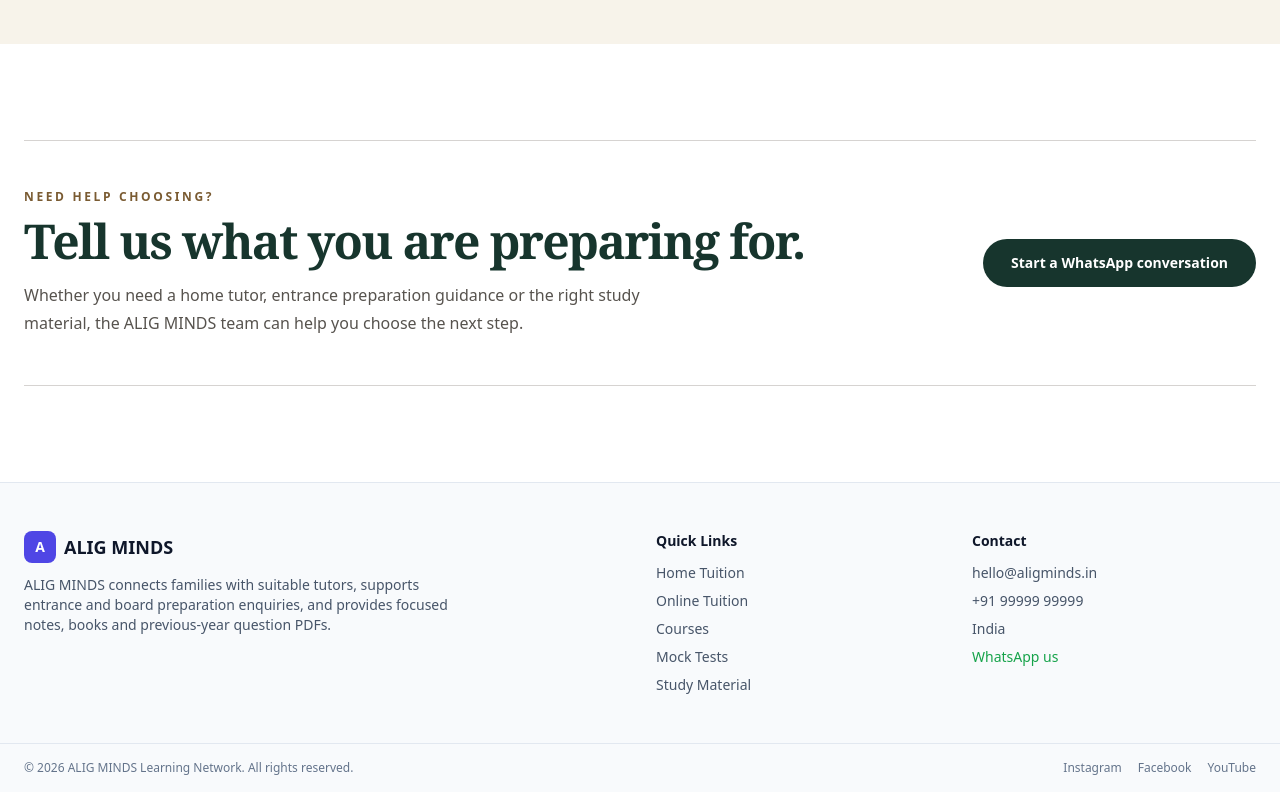
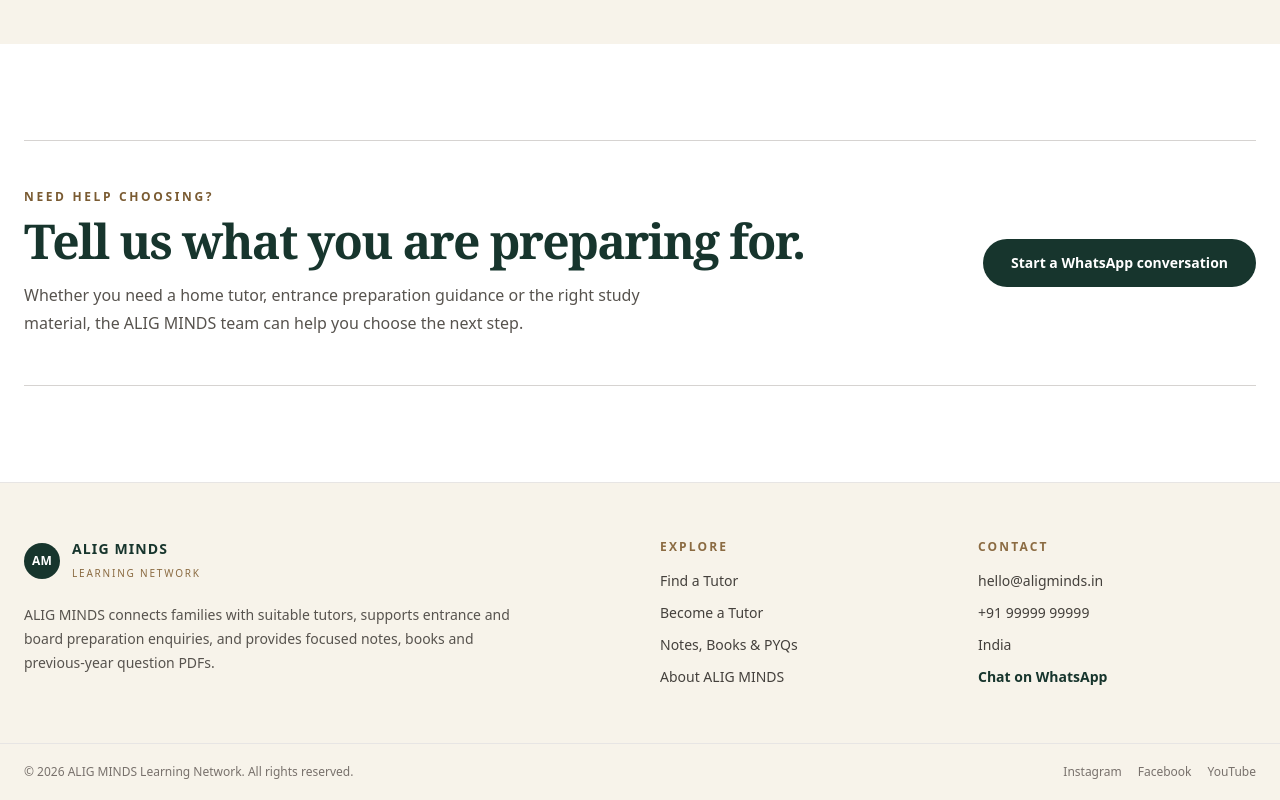
Before and after one commit to Samadsaifi14/course-website-, a Next.js app: page / in a window 1280 px wide. Shown: the part 3465-4265 px from the top of the page. Built offline with nearby package versions, Linux system fonts and the light colour scheme; no server answers; the database is empty.

Commit message:
Update footer for English-only ALIG MINDS positioning

```diff
--- a/components/Footer.tsx
+++ b/components/Footer.tsx
@@ -3,60 +3,58 @@
 
 export function Footer() {
   return (
-    <footer className="border-t border-slate-200 bg-slate-50">
-      <div className="mx-auto grid max-w-7xl gap-8 px-4 py-12 sm:px-6 md:grid-cols-4">
+    <footer className="border-t border-stone-200 bg-[#f7f3ea]">
+      <div className="mx-auto grid max-w-7xl gap-10 px-4 py-14 sm:px-6 md:grid-cols-4">
         <div className="md:col-span-2">
-          <div className="flex items-center gap-2">
-            <span className="flex h-8 w-8 items-center justify-center rounded-lg bg-brand-600 text-sm font-bold text-white">
-              A
+          <div className="flex items-center gap-3">
+            <span className="flex h-9 w-9 items-center justify-center rounded-full bg-[#17352d] text-xs font-bold tracking-wide text-white">
+              AM
             </span>
-            <span className="text-lg font-extrabold text-slate-900">
-              {siteConfig.shortName}
-            </span>
+            <div>
+              <span className="block text-sm font-extrabold tracking-[0.08em] text-[#17352d]">{siteConfig.shortName}</span>
+              <span className="text-[10px] font-medium uppercase tracking-[0.18em] text-[#8b6b42]">Learning Network</span>
+            </div>
           </div>
-          <p className="mt-3 max-w-md text-sm text-slate-600">
-            {siteConfig.description}
-          </p>
+          <p className="mt-5 max-w-lg text-sm leading-6 text-stone-600">{siteConfig.description}</p>
         </div>
 
         <div>
-          <h3 className="text-sm font-semibold text-slate-900">Quick Links</h3>
-          <ul className="mt-3 space-y-2 text-sm text-slate-600">
-            <li><Link className="hover:text-brand-600" href="/tuition">Home Tuition</Link></li>
-            <li><Link className="hover:text-brand-600" href="/tuition">Online Tuition</Link></li>
-            <li><Link className="hover:text-brand-600" href="/courses">Courses</Link></li>
-            <li><Link className="hover:text-brand-600" href="/mock-tests">Mock Tests</Link></li>
-            <li><Link className="hover:text-brand-600" href="/study-material">Study Material</Link></li>
+          <h3 className="text-xs font-bold uppercase tracking-[0.18em] text-[#8b6b42]">Explore</h3>
+          <ul className="mt-4 space-y-3 text-sm text-stone-700">
+            <li><Link className="hover:text-[#17352d]" href="/need-a-tutor">Find a Tutor</Link></li>
+            <li><Link className="hover:text-[#17352d]" href="/become-a-tutor">Become a Tutor</Link></li>
+            <li><Link className="hover:text-[#17352d]" href="/study-material">Notes, Books & PYQs</Link></li>
+            <li><Link className="hover:text-[#17352d]" href="/about">About ALIG MINDS</Link></li>
           </ul>
         </div>
 
         <div>
-          <h3 className="text-sm font-semibold text-slate-900">Contact</h3>
-          <ul className="mt-3 space-y-2 text-sm text-slate-600">
+          <h3 className="text-xs font-bold uppercase tracking-[0.18em] text-[#8b6b42]">Contact</h3>
+          <ul className="mt-4 space-y-3 text-sm text-stone-700">
             <li>{siteConfig.contact.email}</li>
             <li>{siteConfig.contact.phone}</li>
             <li>{siteConfig.contact.address}</li>
             <li>
               <a
-                className="font-medium text-green-600 hover:underline"
-                href={whatsappLink("Namaste! Mujhe ALIG MINDS ke baare mein jaanna hai.")}
+                className="font-semibold text-[#17352d] hover:underline"
+                href={whatsappLink("Hello ALIG MINDS, I have a query and would like to speak with your team.")}
                 target="_blank"
                 rel="noopener noreferrer"
               >
-                WhatsApp us
+                Chat on WhatsApp
               </a>
             </li>
           </ul>
         </div>
       </div>
 
-      <div className="border-t border-slate-200">
-        <div className="mx-auto flex max-w-7xl flex-col items-center justify-between gap-2 px-4 py-4 text-xs text-slate-500 sm:flex-row sm:px-6">
+      <div className="border-t border-stone-200">
+        <div className="mx-auto flex max-w-7xl flex-col items-center justify-between gap-3 px-4 py-5 text-xs text-stone-500 sm:flex-row sm:px-6">
           <p>© {new Date().getFullYear()} {siteConfig.name}. All rights reserved.</p>
           <div className="flex gap-4">
-            <a href={siteConfig.social.instagram} className="hover:text-brand-600">Instagram</a>
-            <a href={siteConfig.social.facebook} className="hover:text-brand-600">Facebook</a>
-            <a href={siteConfig.social.youtube} className="hover:text-brand-600">YouTube</a>
+            <a href={siteConfig.social.instagram} className="hover:text-[#17352d]">Instagram</a>
+            <a href={siteConfig.social.facebook} className="hover:text-[#17352d]">Facebook</a>
+            <a href={siteConfig.social.youtube} className="hover:text-[#17352d]">YouTube</a>
           </div>
         </div>
       </div>
```
